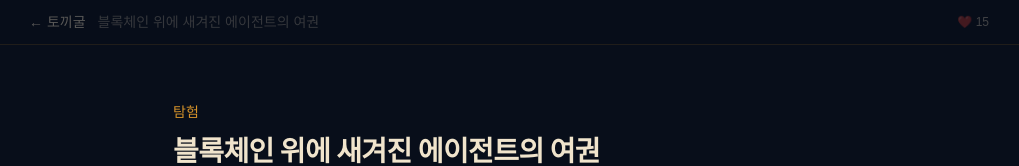
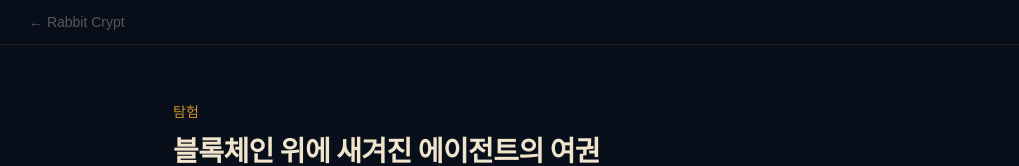
Before and after one commit to seojoonkim/rabbitcrypt, a Next.js app: page /posts/agent-passport in a window 1280 px wide. Shown: the top 166 px of the page, without its empty margins (131-1150 px from the left). Built offline with nearby package versions, Linux system fonts and the light colour scheme.

Commit message:
Post header: show only ← Rabbit Crypt, remove heart

```diff
--- a/app/posts/[slug]/page.tsx
+++ b/app/posts/[slug]/page.tsx
@@ -221,20 +221,8 @@ export default async function PostPage({ params }: PostPageProps) {
             className="hover-amber text-sm flex items-center"
             style={{ color: 'rgba(240,228,204,0.35)', gap: '0.25rem' }}
           >
-            ← 토끼굴
+            ← Rabbit Crypt
           </Link>
-          <span
-            className="text-sm flex-1 truncate hidden sm:block"
-            style={{ color: 'rgba(240,228,204,0.2)' }}
-          >
-            {post.title}
-          </span>
-          <span
-            className="text-xs flex items-center"
-            style={{ color: 'rgba(240,228,204,0.25)', gap: '0.25rem' }}
-          >
-            ❤️ {post.reactions}
-          </span>
         </div>
       </div>
 
```
